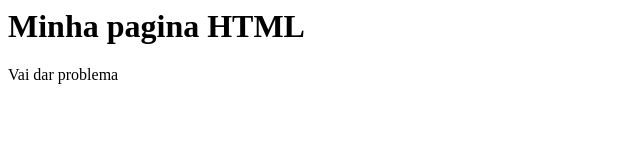
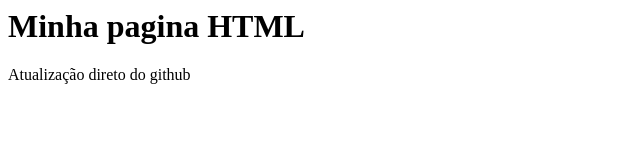
Before and after one commit to Gbazenga/gama-no-github, a plain HTML site: page index.html in a window 1280 px wide. Shown: the full height of the page, 0-640 px from the left. Drawn offline with Linux system fonts and the light colour scheme.

Commit message:
Atualização direto do github

```diff
--- a/index.html
+++ b/index.html
@@ -1,6 +1,6 @@
 <html>
 	<body>
 		<h1>Minha pagina HTML</h1>
-		<p>Vai dar problema</p>
+		<p>Atualização direto do github</p>
 	</body>
 </html>
```
